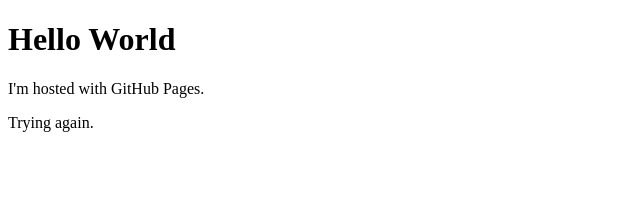
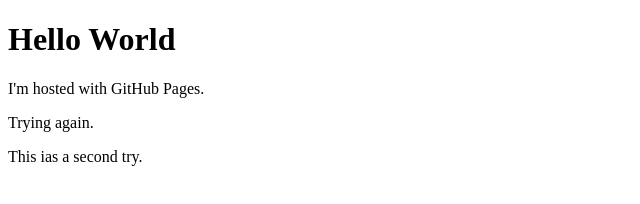
Before and after one commit to sitsoprisci/sitsoprisci.github.io, a plain HTML site: page index.html in a window 1280 px wide. Shown: the whole page, without its empty margins (0-640 px from the left). Drawn offline with Linux system fonts and the light colour scheme.

Commit message:
another try

```diff
--- a/index.html
+++ b/index.html
@@ -4,5 +4,6 @@
 <h1>Hello World</h1>
 <p>I'm hosted with GitHub Pages.</p>
 <p>Trying again.</p>
+<p>This ias a second try.</p>
 </body>
 </html>
```
